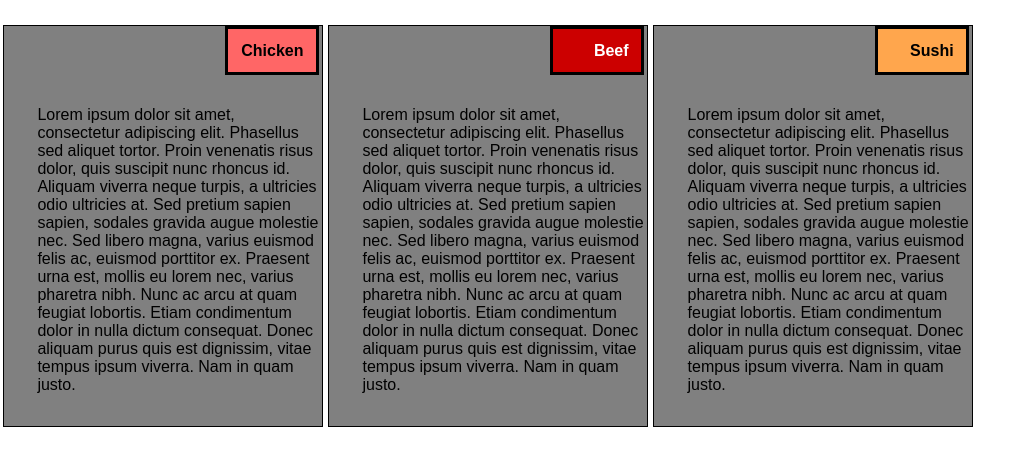
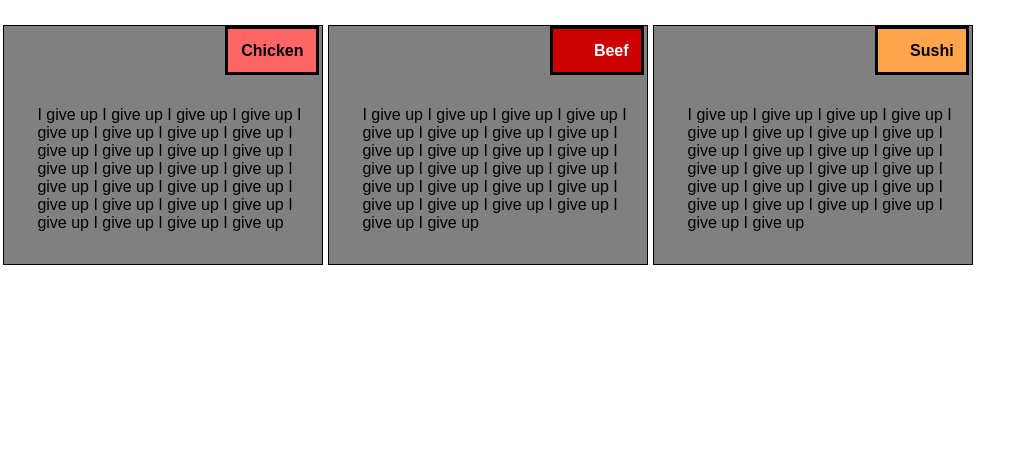
Before and after one commit to Vasilis2/coursera-test, a plain HTML site: page mod2_solution/index.html in a window 1280 px wide. Shown: the part 61-526 px from the top of the page, without its empty margins (0-1033 px from the left). Drawn offline with Linux system fonts and the light colour scheme.

Commit message:
I give up :(

```diff
--- a/mod2_solution/index.html
+++ b/mod2_solution/index.html
@@ -12,15 +12,15 @@
 <div class="container">
   <div class="row">
     <div class="col-lg-3 col-md-5 col-sm-12">
-      <div class="chicken">Chicken</div><p>Lorem ipsum dolor sit amet, consectetur adipiscing elit. Phasellus sed aliquet tortor. Proin venenatis risus dolor, quis suscipit nunc rhoncus id. Aliquam viverra neque turpis, a ultricies odio ultricies at. Sed pretium sapien sapien, sodales gravida augue molestie nec. Sed libero magna, varius euismod felis ac, euismod porttitor ex. Praesent urna est, mollis eu lorem nec, varius pharetra nibh. Nunc ac arcu at quam feugiat lobortis. Etiam condimentum dolor in nulla dictum consequat. Donec aliquam purus quis est dignissim, vitae tempus ipsum viverra. Nam in quam justo.
+      <div class="chicken">Chicken</div><p>I give up I give up I give up I give up I give up I give up I give up I give up I give up I give up I give up I give up I give up I give up I give up I give up I give up I give up I give up I give up I give up I give up I give up I give up I give up I give up I give up I give up
       </p></div>
   </div>
   <div class="row">
     <div class="col-lg-3 col-md-5 col-sm-12">
-      <div class="beef">Beef</div><p>Lorem ipsum dolor sit amet, consectetur adipiscing elit. Phasellus sed aliquet tortor. Proin venenatis risus dolor, quis suscipit nunc rhoncus id. Aliquam viverra neque turpis, a ultricies odio ultricies at. Sed pretium sapien sapien, sodales gravida augue molestie nec. Sed libero magna, varius euismod felis ac, euismod porttitor ex. Praesent urna est, mollis eu lorem nec, varius pharetra nibh. Nunc ac arcu at quam feugiat lobortis. Etiam condimentum dolor in nulla dictum consequat. Donec aliquam purus quis est dignissim, vitae tempus ipsum viverra. Nam in quam justo.</p></div>
+      <div class="beef">Beef</div><p>I give up I give up I give up I give up I give up I give up I give up I give up I give up I give up I give up I give up I give up I give up I give up I give up I give up I give up I give up I give up I give up I give up I give up I give up I give up I give up </p></div>
    <div class="row">
     <div class="col-lg-3 col-md-11 col-sm-12">
-      <div class="sushi">Sushi</div><p>Lorem ipsum dolor sit amet, consectetur adipiscing elit. Phasellus sed aliquet tortor. Proin venenatis risus dolor, quis suscipit nunc rhoncus id. Aliquam viverra neque turpis, a ultricies odio ultricies at. Sed pretium sapien sapien, sodales gravida augue molestie nec. Sed libero magna, varius euismod felis ac, euismod porttitor ex. Praesent urna est, mollis eu lorem nec, varius pharetra nibh. Nunc ac arcu at quam feugiat lobortis. Etiam condimentum dolor in nulla dictum consequat. Donec aliquam purus quis est dignissim, vitae tempus ipsum viverra. Nam in quam justo.</p></div>
+      <div class="sushi">Sushi</div><p>I give up I give up I give up I give up I give up I give up I give up I give up I give up I give up I give up I give up I give up I give up I give up I give up I give up I give up I give up I give up I give up I give up I give up I give up I give up I give up </p></div>
   </div>
 </div>
 </div>
```
